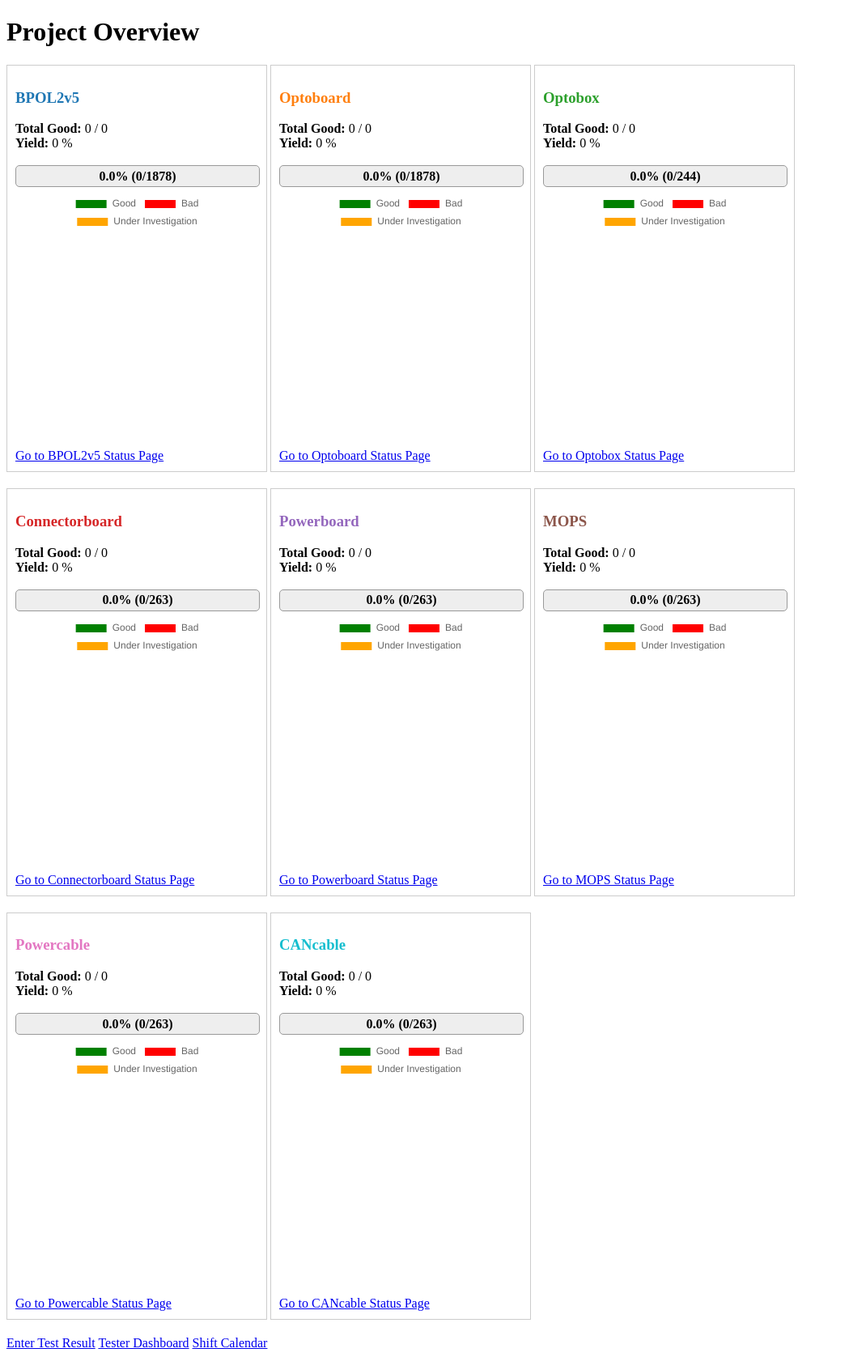
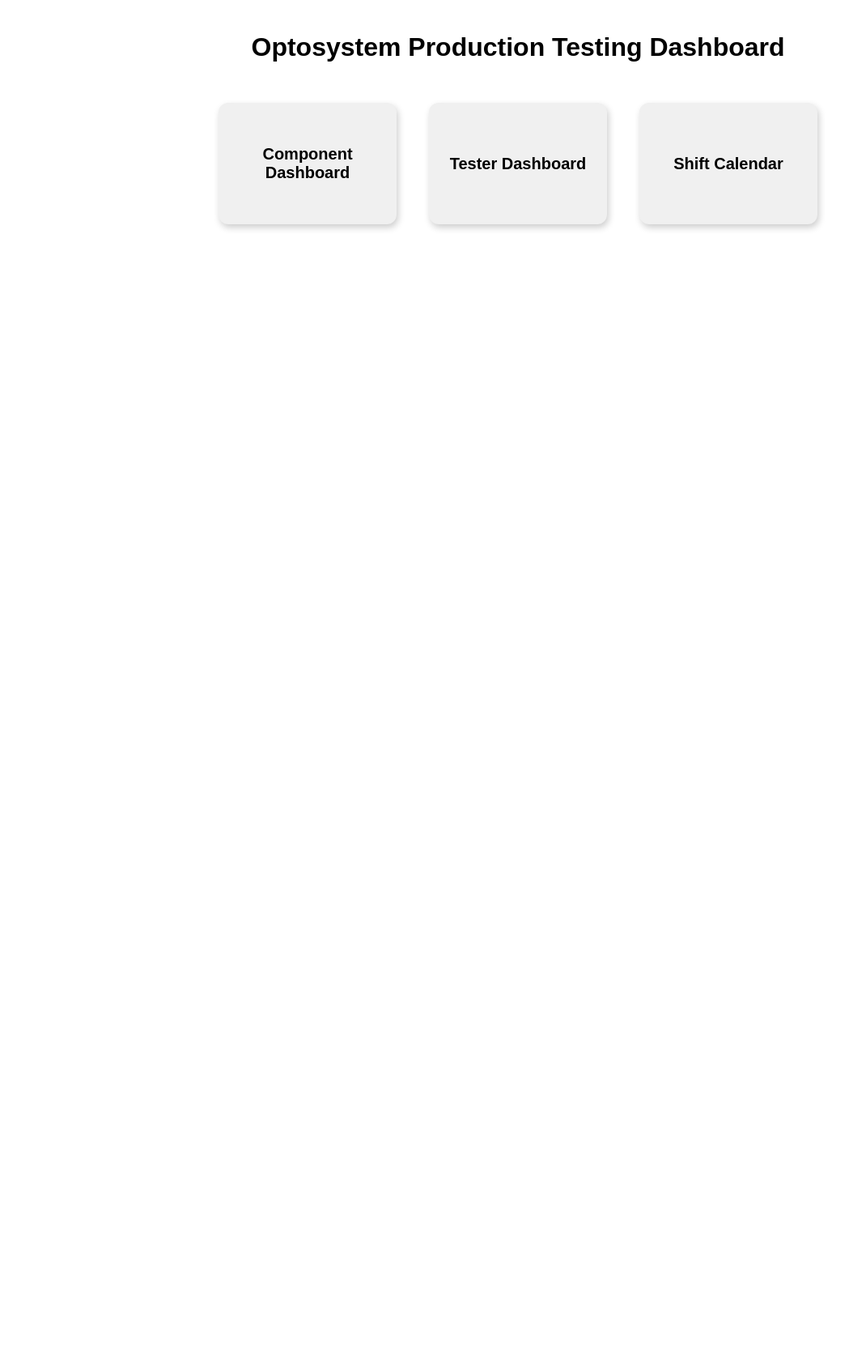
Before and after one commit to jmariano-cern/optosystem_dashboard, a Flask app: page / in a window 1280 px wide. Shown: the whole page at 81% size, without its empty margins (0-1070 px from the left). After the commit the page ends 284 px from the top, so only its background shows below. Run offline with Flask 3, Linux system fonts and the light colour scheme; data that the repository does not hold is empty.

Commit message:
new index page

```diff
--- a/app.py
+++ b/app.py
@@ -134,6 +134,17 @@ def close_db(exception):
 @app.route("/")
 def index():
 
+    return render_template(
+        "index.html"
+    )
+
+# -------------------------
+# HOME PAGE
+# -------------------------
+
+@app.route("/component_dashboard")
+def component_dashboard():
+
     summary = {}
 
     for comp in components:
@@ -164,7 +175,7 @@ def index():
         }
 
     return render_template(
-        "index.html",
+        "component_dashboard.html",
         components=components,
         summary=summary
     )
--- a/templates/calendar.html
+++ b/templates/calendar.html
@@ -1,7 +1,7 @@
 <!DOCTYPE html>
 <html>
 <head>
-<title>Testing Shift Calendar</title>
+<title>Shift Calendar</title>
 <style>
 body { font-family: Arial, sans-serif; }
 table { border-collapse: collapse; width: 100%; }
@@ -24,7 +24,7 @@ a.shift-link { text-decoration: none; color: black; display: block; }
 <a href="/tester_dashboard">Tester Dashboard</a>
 
 <h1>
-Testing Shift Calendar<br>
+Optosystem Production Testing Shift Calendar<br>
 <small>{{ days[0].strftime('%b %d') }} – {{ days[-1].strftime('%b %d, %Y') }}</small>
 </h1>
 
--- a/templates/index.html
+++ b/templates/index.html
@@ -1,98 +1,58 @@
 <!DOCTYPE html>
-<html>
+<html lang="en">
 <head>
-<title>Component Testing Dashboard</title>
-<script src="https://cdn.jsdelivr.net/npm/chart.js"></script>
+<meta charset="UTF-8">
+<title>Opto Dashboard</title>
 <style>
-.component-card {
-    border: 1px solid #ccc;
-    padding: 10px;
-    margin-bottom: 20px;
-    display: inline-block;
-    vertical-align: top;
-    width: 300px;
+body {
+    font-family: Arial, sans-serif;
+    margin: 40px;
+    text-align: center;
 }
 
-.progress-bar-container {
-    width: 100%;
-    background: #eee;
-    border: 1px solid #999;
-    border-radius: 5px;
-    position: relative;
-    height: 25px;
-    margin-bottom: 5px;
-    overflow: hidden;  /* ensure progress doesn't overflow */
+h1 {
+    margin-bottom: 50px;
 }
 
-.progress-bar {
-    height: 100%;
-    border-radius: 5px;
+.card-container {
+    display: flex;
+    justify-content: center;
+    gap: 40px;
+    flex-wrap: wrap;
 }
 
-.progress-label {
-    position: absolute;
-    top: 0;
-    left: 0;
-    width: 100%;
-    height: 100%;
+.card {
+    background-color: #f0f0f0;
+    border-radius: 12px;
+    width: 220px;
+    height: 150px;
     display: flex;
+    flex-direction: column;
+    justify-content: center;
     align-items: center;
-    justify-content: center;
+    text-decoration: none;
+    color: black;
+    font-size: 20px;
     font-weight: bold;
-    color: black;
-    pointer-events: none;  /* prevent interference if clicking the bar */
+    box-shadow: 2px 4px 8px rgba(0,0,0,0.2);
+    transition: transform 0.2s, box-shadow 0.2s;
+}
+
+.card:hover {
+    transform: translateY(-5px);
+    box-shadow: 4px 8px 16px rgba(0,0,0,0.3);
 }
 </style>
 </head>
 <body>
 
-<h1>Project Overview</h1>
+<h1>Optosystem Production Testing Dashboard</h1>
 
-{% for comp, data in summary.items() %}
-<div class="component-card">
-  <h3 style="color: {{ components[comp]['color'] }}">{{ comp }}</h3>
-
-  <b>Total Good:</b> {{ data.good }} / {{ data.total }}<br>
-  <b>Yield:</b> {{ (data.yield_estimate*100)|round(2) }} %<br><br>
-
-  <!-- Progress bar -->
-  <div class="progress-bar-container">
-    <div class="progress-bar"
-         style="width: {{ data.progress | round(1) }}%; background-color: hsl({{ data.progress * 120 / 100 }}, 100%, 50%)">
-    </div>
-    <div class="progress-label">
-      {{ data.progress | round(1) }}% ({{ data.good }}/{{ data.goal }})
-    </div>
-  </div>
-
-  <!-- Status composition pie chart -->
-  <canvas id="pie-{{ comp }}" width="250" height="250"></canvas>
-
-  <br>
-  <a href="/status/{{ comp }}">Go to {{ comp }} Status Page</a>
+<div class="card-container">
+    <a class="card" href="/component_dashboard">Component Dashboard</a>
+    <a class="card" href="/tester_dashboard">Tester Dashboard</a>
+    <a class="card" href="/calendar">Shift Calendar</a>
 </div>
-{% endfor %}
-
-<script>
-// Draw the pie charts
-{% for comp, data in summary.items() %}
-new Chart(document.getElementById("pie-{{ comp }}"), {
-    type: 'pie',
-    data: {
-        labels: ["Good","Bad","Under Investigation"],
-        datasets: [{
-            data: [{{ data.good }}, {{ data.bad }}, {{ data.under }}],
-            backgroundColor: ["green","red","orange"]
-        }]
-    }
-});
-{% endfor %}
-</script>
-
-<br>
-<a href="/submit">Enter Test Result</a>
-<a href="/tester_dashboard">Tester Dashboard</a>
-<a href="/calendar">Shift Calendar</a>
 
 </body>
 </html>
--- a/templates/tester_dashboard.html
+++ b/templates/tester_dashboard.html
@@ -29,7 +29,7 @@ body{
 <a href="/">Home</a> |
 <a href="/submit">Enter Test</a>
 
-<h1>Tester Dashboard</h1>
+<h1>Optosystem Tester Dashboard</h1>
 
 <h2>Tests Per Tester (by Component)</h2>
 
```
Also changed, not shown: templates/component_dashboard.html (added, +98 -0 lines).
